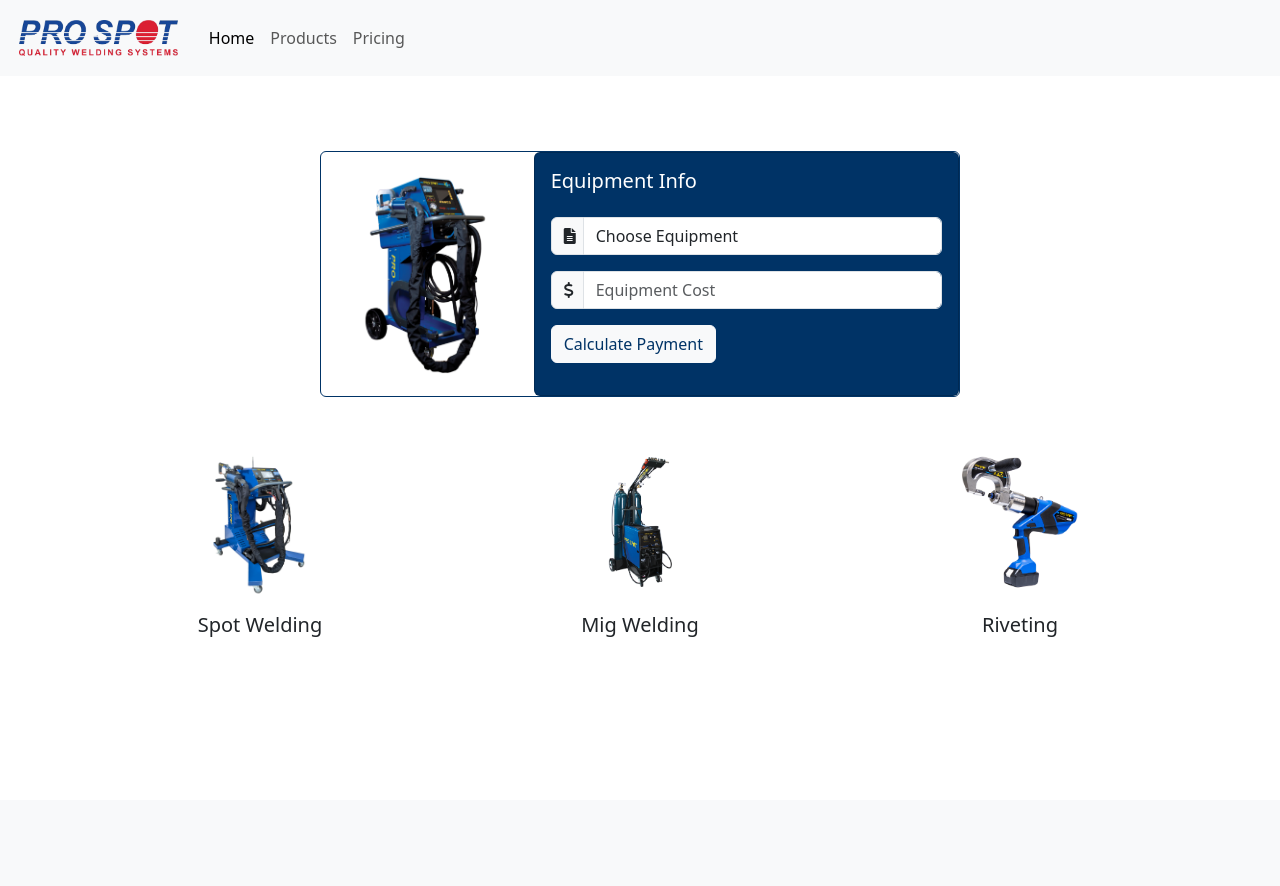
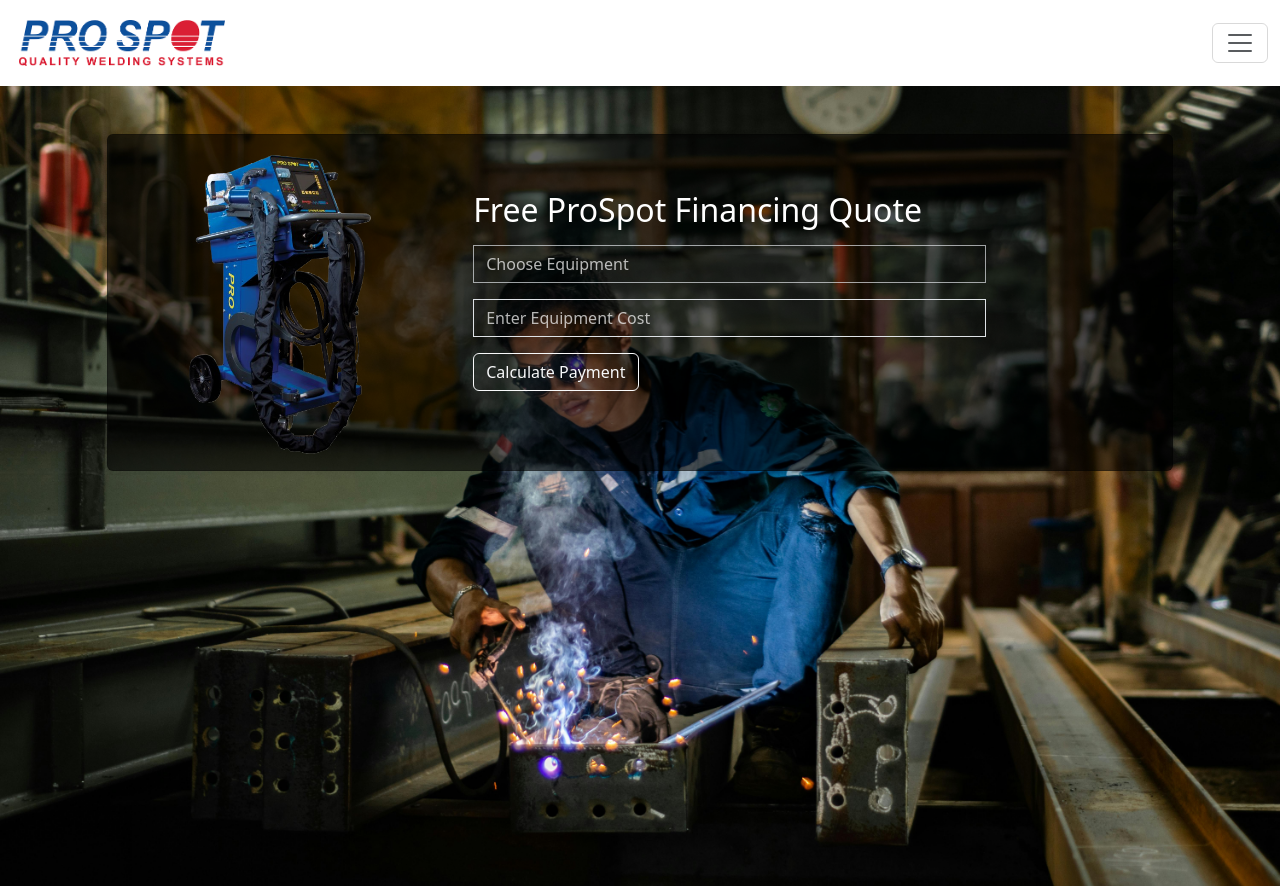
Before and after one commit to sfsportsfan/VendorApp, a Flask app: page / in a window 1280 px wide. Before the commit the page ends 637 px from the top, so only its background shows below. Run offline with Flask 3, Linux system fonts and the light colour scheme.

Commit message:
design update

```diff
--- a/templates/header.html
+++ b/templates/header.html
@@ -3,17 +3,10 @@
 <head>
   <link rel="stylesheet" href="https://cdnjs.cloudflare.com/ajax/libs/font-awesome/6.0.0/css/all.min.css">
   <link href="https://cdn.jsdelivr.net/npm/bootstrap@5.3.0/dist/css/bootstrap.min.css" rel="stylesheet">
-  <style>
-    input:focus {
-    outline:none;
-    box-shadow: none;
-    }
-
-  </style>
 </head>
-<nav class="navbar navbar-expand-lg bg-body-tertiary">
+  <nav class="navbar sticky-top">
     <div class="container-fluid">
-    <a class="navbar-brand" href="{{ url_for ('index') }}"><img src="{{ url_for('static', filename='images/prospotlogo.png') }}" style="max-height: 50px; width: auto; padding: 7px;"></a>
+      <a class="navbar-brand" href="{{ url_for ('index') }}"><img src="{{ url_for('static', filename='images/pslogo.png') }}" style="max-height: 60px; width: auto; padding: 7px;"></a>
       <button class="navbar-toggler" type="button" data-bs-toggle="collapse" data-bs-target="#navbarNav" aria-controls="navbarNav" aria-expanded="false" aria-label="Toggle navigation">
         <span class="navbar-toggler-icon"></span>
       </button>
@@ -25,10 +18,9 @@
           <li class="nav-item">
             <a class="nav-link" href="https://prospot.com/products/">Products</a>
           </li>
-        <li class="nav-item">
-          <a class="nav-link" href="#">Pricing</a>
-        </li>
         </ul>
       </div>
     </div>
   </nav>
+</div>
+</html>
--- a/templates/index.html
+++ b/templates/index.html
@@ -1,65 +1,47 @@
 {% include "header.html" %}
+<style>
+  .bg-image {
+     background-image: url("{{ url_for ('static', filename='/images/welder.jpg') }}");
+     height: 100vh;
+     background-size: cover;
+    }
 
-<div class="container" style="height: 25px;"></div>
+  .form-control::placeholder {
+     color: white !important;
+     opacity: 0.7 !important;
+    }
 
-<div class="container" style="height:50px;"></div>
-<div class="card col-6 offset-3" style="max-width: 700px; border-color: #003366;">
-  <div class="row g-0">
-    <div class="col-md-4" style="display: flex;
-                        justify-content: center;
-                        align-items: center;">
-      <img src="{{ url_for ('static', filename='/images/i4.jpg') }}" class="img-fluid rounded-start" alt="prospotwelder" style="width:78%; padding: 10px;">
+</style>
+
+<div class="bg-image">
+        <br>
+        <br>
+        <div class="card col-10 p-2 offset-1" style="background-color: rgb(0,0,0, 0.6); display: block;">
+            <div class="row">
+              <div class="col-4 text-center">
+                <img src="{{ url_for ('static', filename='/images/i4.png') }}" class="img-fluid rounded-start" alt="prospotwelder" style="width:70%; padding: 5px;">
               </div>
-    <div class="col-md-8">
-      <div class="card-body card text-white" style="background-color: #003366;">
-        <h5 class="card-title">Equipment Info</h5>
-        <p class="card-text">
+              <div class="col-6 pt-5">
+                <h2 class="text-white">Free ProSpot Financing Quote</h2>
+                <p></p>
                 <form method="POST" action="{{ url_for('prospot_payment') }}">
+                    <p></p>
                     <div class="input-group mb-3">
-              <span class="input-group-text"><i class="fas fa-file-lines" style="width: 7px"></i></span>
-              <select class="form-control" name="equipment" style="focus:none; box-shadow: none;">
+                      <select class="form-control" name="equipment" style="focus: none; box-shadow: none; background-color: transparent; color: white; opacity: 0.7; border-radius: 0;">
                         <option value="" disabled selected>Choose Equipment</option>
                         {% for equip in equip_list %}
                         <option value="{{equip[0]}}">{{ equip[0] }}</option>
                         {% endfor %}
                       </select>
                     </div>
+                    <p></p>
                     <div class="input-group mb-3">
-              <span class="input-group-text"><i class="fas fa-dollar-sign" style="width: 7px"></i></span>
-              <input class="form-control" type="number" name="cost" placeholder="Equipment Cost" aria-label="Equipment Cost" style="focus:none; box-shadow: none;">
+                      <input class="form-control" type="number" name="cost" placeholder="Enter Equipment Cost" aria-label="Equipment Cost" style="focus:none; box-shadow: none; background-color: transparent; color: white; border-radius: 0;">
                     </div>
-            <button type="submit" class="btn btn-light" style="color: #003366;">Calculate Payment</button>
                     <p></p>
+                    <button type="submit" class="btn btn-outline-light">Calculate Payment</button>
                   </form>
               </div>
         </div>
         </div>
 </div>
-<div class="container" style="height: 50px;"></div>
-<div class="container">
-  <div class="row row-cols-1 row-cols-md-3 g-4">
-  <div class="col">
-    <div class="card h-100 border-0">
-      <img src="{{ url_for ('static', filename='/images/i4s-new-base.jpg') }}" class="card-img-top" alt="..." style="display:block; margin-left: auto; margin-right: auto; max-height:150px; width:auto;">
-      <div class="card-body">
-        <h5 class="card-title" style="text-align:center;">Spot Welding</h5>
-      </div>
-    </div>
-  </div>
-  <div class="col">
-    <div class="card h-100 border-0">
-      <img src="{{ url_for ('static', filename='/images/SP5-DP.jpg') }}" class="card-img-top" alt="..." style="display:block; margin-left: auto; margin-right: auto; max-height:150px; width:auto; padding:10px;">
-      <div class="card-body">
-        <h5 class="card-title" style="text-align:center;">Mig Welding</h5>
-      </div>
-    </div>
-  </div>
-  <div class="col">
-    <div class="card h-100 border-0">
-      <img src="{{ url_for ('static', filename='/images/PR-8 With Handle.jpg') }}" class="card-img-top" alt="..." style="display:block; margin-left: auto; margin-right: auto; max-height:150px; width:auto; padding: 5px;">
-      <div class="card-body">
-        <h5 class="card-title" style="text-align:center;">Riveting</h5>
-      </div>
-    </div>
-  </div>
-</div>
```
Also changed, not shown: templates/contact.html (+13 -10 lines), templates/prospot.html (+39 -16 lines), static/images/i4.jpg (deleted), static/images/i4.png (added), static/images/prospotlogo.png, static/images/spot1.jpg (added), static/images/welder.jpg (added). Lines whose indentation alone changed are shown as unchanged.
